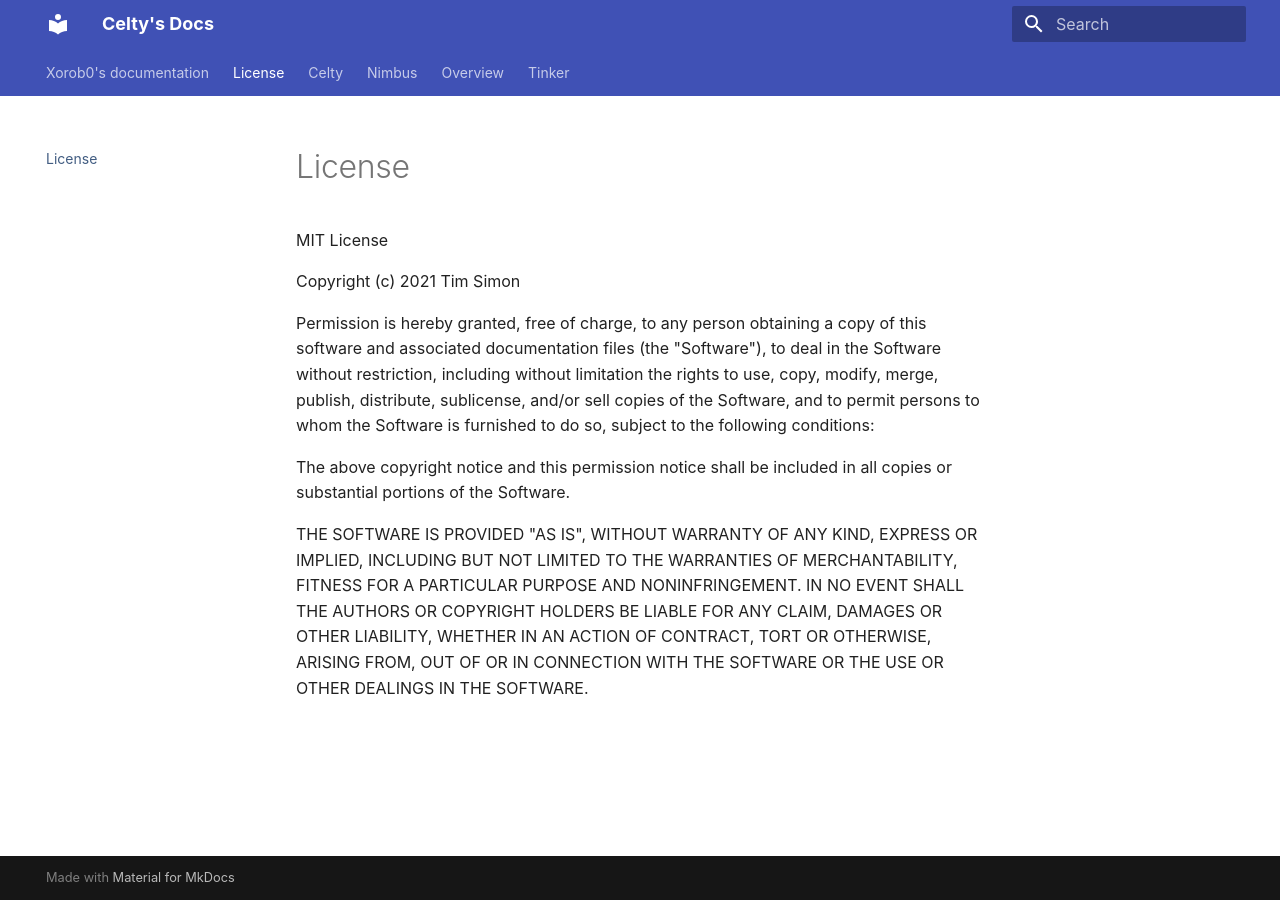
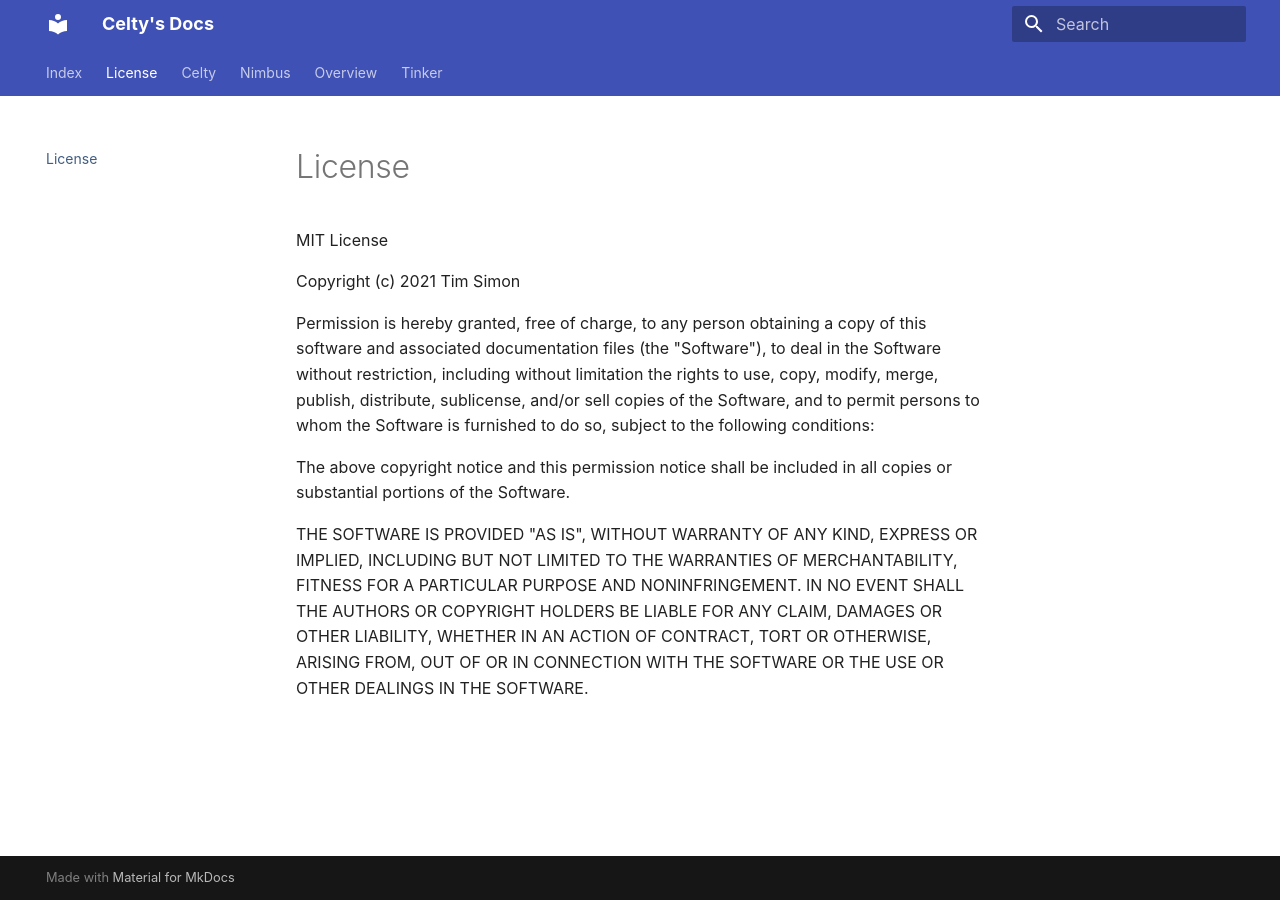
Before and after one commit to xorob0/docs, an MkDocs documentation site: the page built from docs/license.md, in a window 1280 px wide. Built offline with MkDocs 1.6.1 and Material for MkDocs 9.7.7, drawn with Linux system fonts in a browser that asks for light colours.

Commit message:
vault backup: 2021-11-23 12:49:52

```diff
--- a/docs/index.md
+++ b/docs/index.md
@@ -1,3 +1,3 @@
-# Xorob0's documentation
+# Index
 - [Servers](servers.md)
 - [Network](servers.md)
```
Also changed, not shown: 1 other file.
